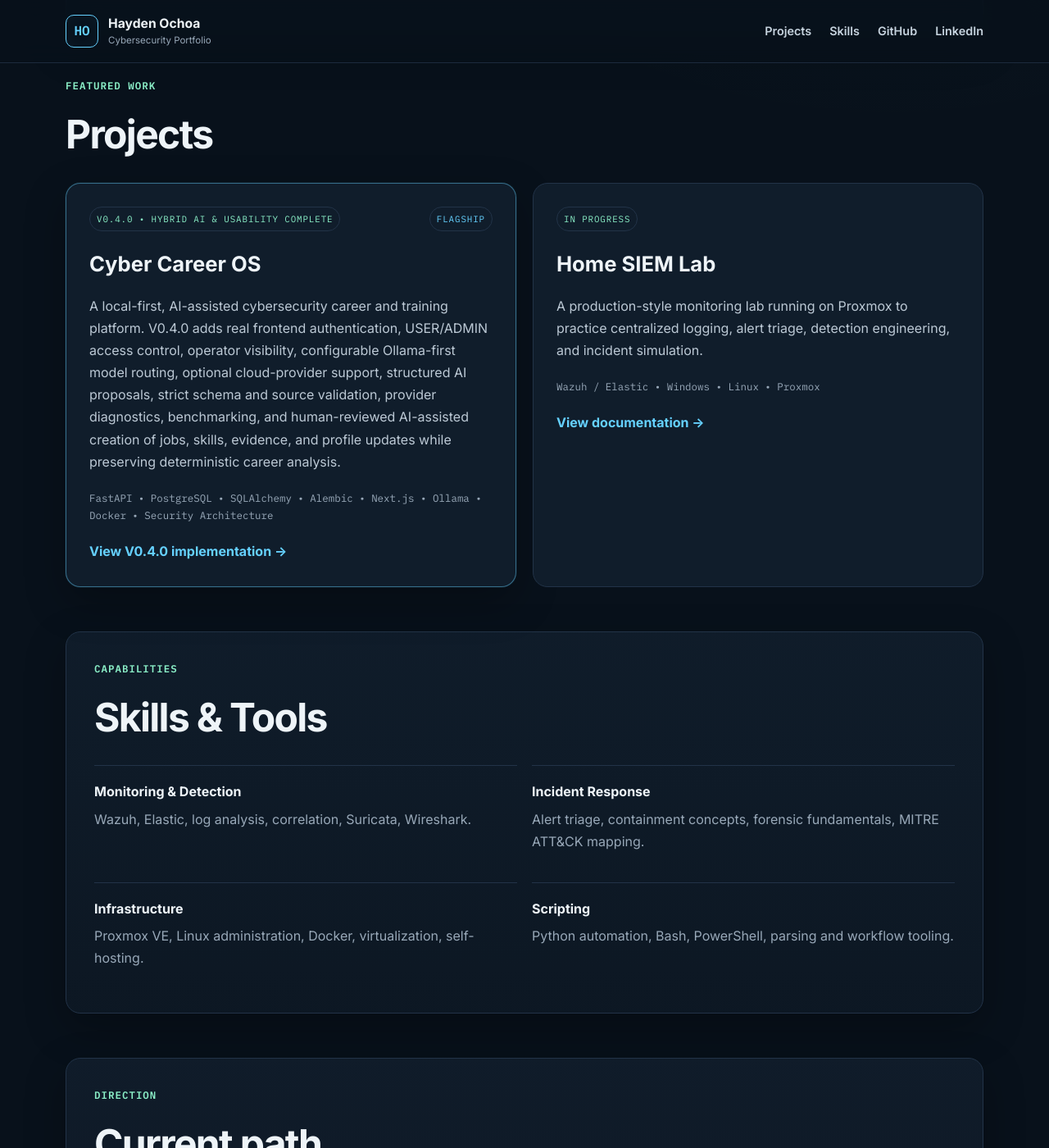
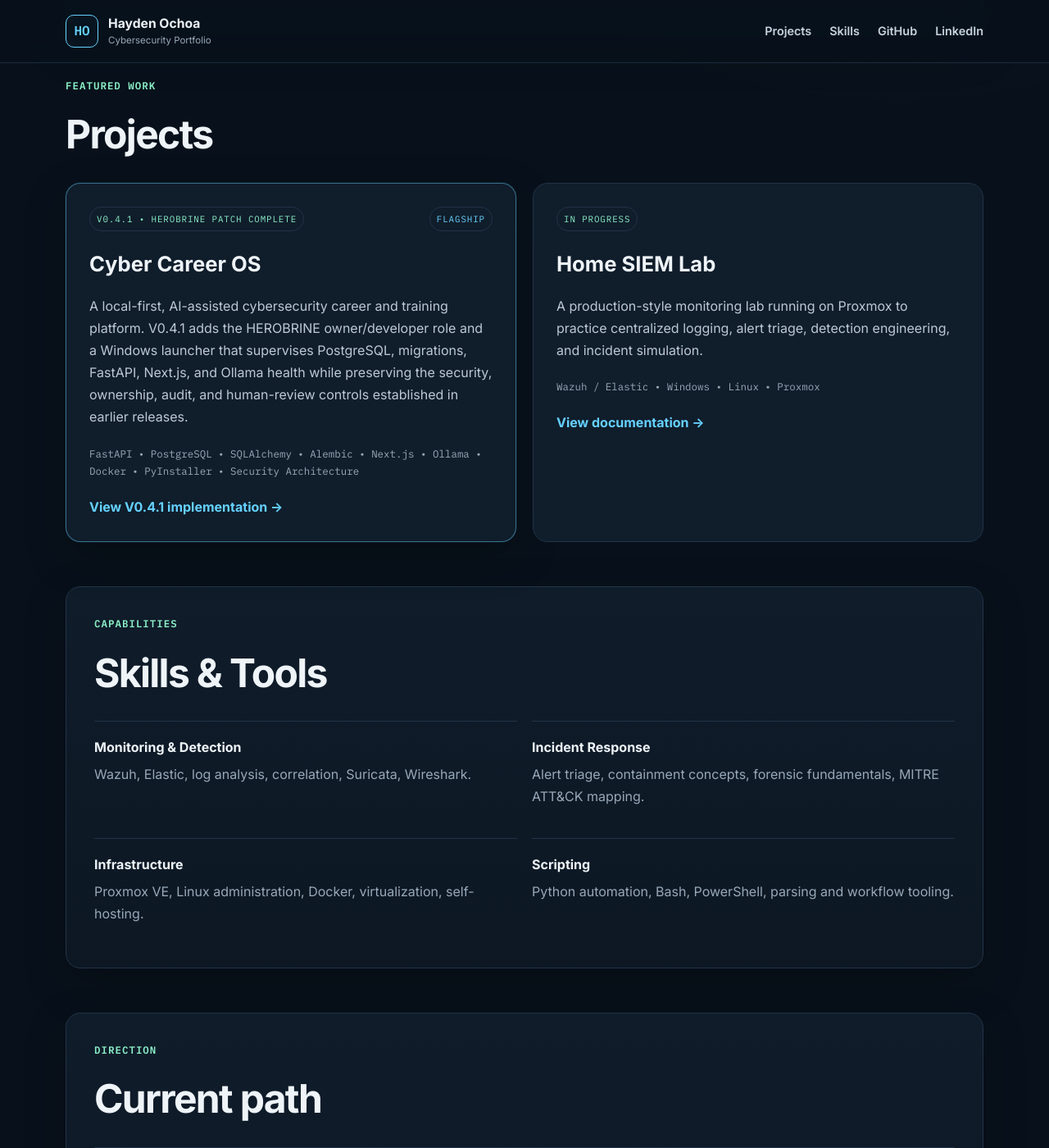
Before and after one commit to corruptcosmo/novasecure.github.io, a Jekyll site: the page built from index.md, in a window 1280 px wide and 1400 px high, scrolled down 1015 px. Shown: the whole window at 82% size. Built offline with Jekyll 4.4.1, drawn with Linux system fonts in a browser that asks for light colours; some of the changed text lies outside the part shown.

Commit message:
Update portfolio for V0.4.1 release and V0.5 focus

```diff
--- a/index.md
+++ b/index.md
@@ -27,13 +27,13 @@
   <div class="project-grid">
     <article class="project-card flagship">
       <div class="project-meta">
-        <span class="status">V0.4.0 • HYBRID AI & USABILITY COMPLETE</span>
+        <span class="status">V0.4.1 • HEROBRINE PATCH COMPLETE</span>
         <span class="tag">FLAGSHIP</span>
       </div>
       <h3>Cyber Career OS</h3>
-      <p>A local-first, AI-assisted cybersecurity career and training platform. V0.4.0 adds real frontend authentication, USER/ADMIN access control, operator visibility, configurable Ollama-first model routing, optional cloud-provider support, structured AI proposals, strict schema and source validation, provider diagnostics, benchmarking, and human-reviewed AI-assisted creation of jobs, skills, evidence, and profile updates while preserving deterministic career analysis.</p>
-      <div class="stack-list">FastAPI • PostgreSQL • SQLAlchemy • Alembic • Next.js • Ollama • Docker • Security Architecture</div>
-      <a class="text-link" href="{{ '/projects/cyber-career-os/' | relative_url }}">View V0.4.0 implementation →</a>
+      <p>A local-first, AI-assisted cybersecurity career and training platform. V0.4.1 adds the HEROBRINE owner/developer role and a Windows launcher that supervises PostgreSQL, migrations, FastAPI, Next.js, and Ollama health while preserving the security, ownership, audit, and human-review controls established in earlier releases.</p>
+      <div class="stack-list">FastAPI • PostgreSQL • SQLAlchemy • Alembic • Next.js • Ollama • Docker • PyInstaller • Security Architecture</div>
+      <a class="text-link" href="{{ '/projects/cyber-career-os/' | relative_url }}">View V0.4.1 implementation →</a>
     </article>
 
     <article class="project-card">
@@ -63,8 +63,8 @@
   <div class="section-kicker">DIRECTION</div>
   <h2>Current path</h2>
   <div class="timeline">
-    <div><strong>Now</strong><span>Build Cyber Career OS V0.4.1 “Herobrine”: a Windows launcher/runtime supervisor and an owner-level developer role for safe day-to-day testing without weakening audit or policy controls.</span></div>
-    <div><strong>Next</strong><span>Continue toward Infdev V0.5 career automation and job-intake workflows, while pursuing an entry-level SOC, security analyst, NOC, or infrastructure role.</span></div>
+    <div><strong>Now</strong><span>Build Cyber Career OS Infdev V0.5: smarter job intake, more natural AI-assisted proposals, career automation, and a cleaner launcher/developer experience.</span></div>
+    <div><strong>Next</strong><span>Use the platform to improve job discovery and application workflows while pursuing an entry-level SOC, security analyst, NOC, or infrastructure role.</span></div>
     <div><strong>Long term</strong><span>Grow into incident response, detection engineering, and defensive security engineering.</span></div>
   </div>
 </section>
```
